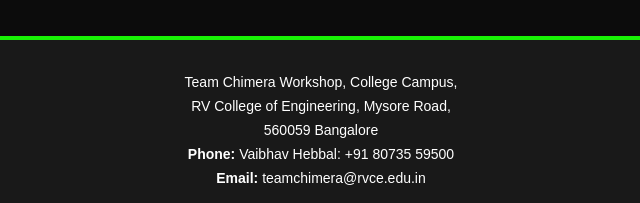
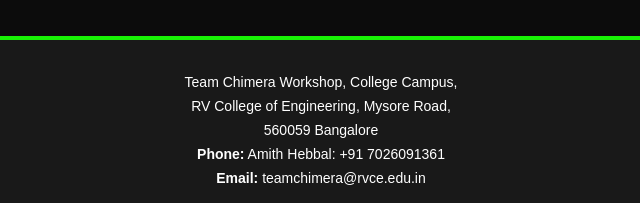
Before and after one commit to prajyot46/Website, a plain HTML site: page index.html in a window 1280 px wide. Shown: the part 10262-10465 px from the top of the page, 319-959 px from the left. Drawn offline with nearby package versions, Linux system fonts and the light colour scheme; a script that the page names is missing.

Commit message:
minor fix

```diff
--- a/index.html
+++ b/index.html
@@ -921,7 +921,7 @@
               <p>
                 Team Chimera Workshop, College Campus,<br> RV College of Engineering, Mysore Road,<br> 560059 Bangalore
                 <br>
-                <strong>Phone:</strong> Vaibhav Hebbal: +91 80735 59500<br>
+                <strong>Phone:</strong>  Amith Hebbal: +91 7026091361<br>
                 <strong>Email:</strong> teamchimera@rvce.edu.in<br>
               </p>
               <div class="social-links mt-3">
```
